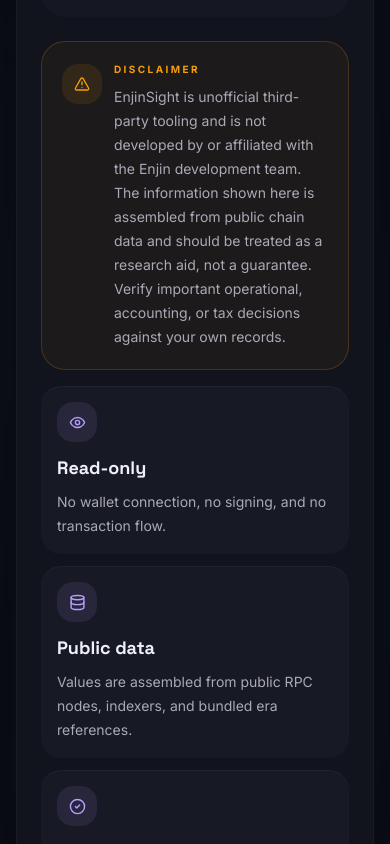
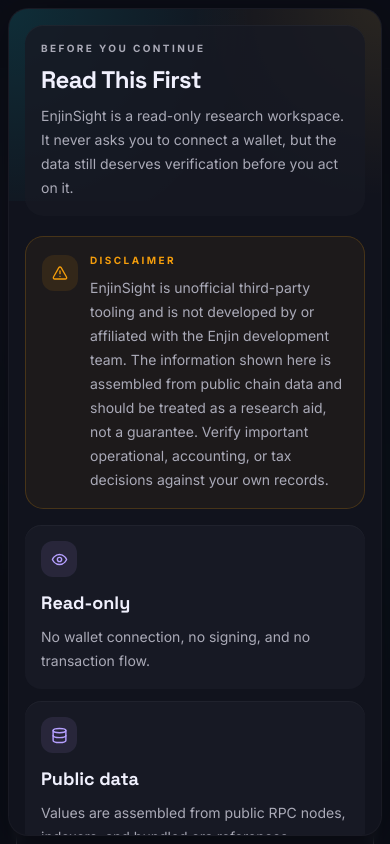
Before and after one commit to bladzv/enjinsight, a React (Vite) app: page / in a window 390 px wide. Shown: the top 844 px of the page. Built offline with nearby package versions, Linux system fonts and the light colour scheme.

Commit message:
fix(frontend): improve responsive layout

```diff
--- a/src/App.jsx
+++ b/src/App.jsx
@@ -512,7 +512,7 @@ function ResultsPagination({ page, totalPages, totalItems, itemLabel, onPageChan
       <span>
         {totalItems.toLocaleString('en')} {itemLabel}
       </span>
-      <div className="flex items-center gap-1.5">
+      <div className="flex max-w-full flex-wrap items-center justify-end gap-1.5">
         <button
           type="button"
           onClick={() => onPageChange(1)}
--- a/src/components/AppHeader.jsx
+++ b/src/components/AppHeader.jsx
@@ -32,7 +32,7 @@ export default function AppHeader({ status, view, onBack, onNavigate, onAbout })
   return (
     <header className="sticky top-0 z-40 border-b border-white/5 bg-ink/80 backdrop-blur-2xl">
       <div className="mx-auto flex max-w-[104rem] flex-col gap-3 px-4 py-3 sm:px-6">
-        <div className="flex items-center justify-between gap-4">
+        <div className="flex min-w-0 items-center justify-between gap-3 sm:gap-4">
           <button
             type="button"
             onClick={() => handleNav('home')}
@@ -54,7 +54,7 @@ export default function AppHeader({ status, view, onBack, onNavigate, onAbout })
               href={README_URL}
               target="_blank"
               rel="noopener noreferrer"
-              className="btn-icon flex items-center gap-2 px-3"
+              className="btn-icon hidden items-center gap-2 px-3 sm:flex"
               aria-label="Open README on GitHub"
             >
               <BookOpen size={16} />
@@ -65,7 +65,7 @@ export default function AppHeader({ status, view, onBack, onNavigate, onAbout })
             <button
               type="button"
               onClick={handleAbout}
-              className="btn-icon flex items-center gap-2 px-3"
+              className="btn-icon hidden items-center gap-2 px-3 sm:flex"
               aria-label="About EnjinSight"
             >
               <Info size={16} />
@@ -77,7 +77,7 @@ export default function AppHeader({ status, view, onBack, onNavigate, onAbout })
               href={GITHUB_URL}
               target="_blank"
               rel="noopener noreferrer"
-              className="btn-icon flex items-center gap-2 px-3"
+              className="btn-icon hidden items-center gap-2 px-3 sm:flex"
               aria-label="Open source on GitHub"
             >
               <Github size={16} />
@@ -118,7 +118,7 @@ export default function AppHeader({ status, view, onBack, onNavigate, onAbout })
 
       {/* Dropdown — visible below lg when menu is open */}
       {menuOpen && (
-        <div className="lg:hidden border-t border-white/5 bg-ink/95 backdrop-blur-2xl px-4 py-3 flex flex-col gap-1">
+        <div className="lg:hidden flex max-h-[calc(100dvh-4.75rem)] flex-col gap-1 overflow-y-auto border-t border-white/5 bg-ink/95 px-4 py-3 backdrop-blur-2xl">
           {NAV_ITEMS.map(item => {
             const isActive = view === item.key
             return (
--- a/src/components/DisclaimerModal.jsx
+++ b/src/components/DisclaimerModal.jsx
@@ -7,12 +7,12 @@ const BRAND_NAME_URL = '/assets/brand/enjinsight_brand.png'
 
 export function DisclaimerContent({ compact = false } = {}) {
   return (
-    <div className={`rounded-[1.5rem] border border-warning/20 bg-warning/5 ${compact ? 'p-4' : 'p-5'}`}>
+    <div className={`rounded-[1.15rem] border border-warning/20 bg-warning/5 sm:rounded-[1.5rem] ${compact ? 'p-4' : 'p-4 sm:p-5'}`}>
       <div className="flex items-start gap-3">
-        <div className="mt-0.5 flex h-10 w-10 flex-shrink-0 items-center justify-center rounded-2xl bg-warning/10 text-warning">
+        <div className="mt-0.5 flex h-9 w-9 flex-shrink-0 items-center justify-center rounded-xl bg-warning/10 text-warning sm:h-10 sm:w-10 sm:rounded-2xl">
           <AlertTriangle size={16} />
         </div>
-        <div className="space-y-2">
+        <div className="min-w-0 space-y-2">
           <p className="section-label text-warning">Disclaimer</p>
           <p className="text-sm leading-6 text-text-secondary">
             EnjinSight is unofficial third-party tooling and is not developed by or affiliated with the Enjin development team.
@@ -51,20 +51,35 @@ export default function DisclaimerModal({ mode = 'first-visit', onClose }) {
   const [seconds, setSeconds] = useState(5)
 
   useEffect(() => {
+    const prevOverflow = document.body.style.overflow
+    const onKeyDown = (event) => {
+      if (!isFirstVisit && event.key === 'Escape') onClose?.()
+    }
+
+    document.body.style.overflow = 'hidden'
+    window.addEventListener('keydown', onKeyDown)
+
+    return () => {
+      document.body.style.overflow = prevOverflow
+      window.removeEventListener('keydown', onKeyDown)
+    }
+  }, [isFirstVisit, onClose])
+
+  useEffect(() => {
     if (!isFirstVisit || seconds <= 0) return
     const t = setTimeout(() => setSeconds(s => s - 1), 1000)
     return () => clearTimeout(t)
   }, [seconds, isFirstVisit])
 
   return (
-    <div className="fixed inset-0 z-50 flex items-center justify-center p-4" role="dialog" aria-modal="true">
+    <div className="fixed inset-0 z-50 flex items-end justify-center overflow-hidden p-2 sm:items-center sm:p-4" role="dialog" aria-modal="true">
       <div
         className="absolute inset-0 bg-ink/80 backdrop-blur-sm"
         onClick={isFirstVisit ? undefined : onClose}
       />
 
       <div
-        className="relative z-10 w-full max-w-2xl animate-fade-in overflow-hidden rounded-[2rem] bg-surface shadow-float"
+        className="relative z-10 flex max-h-[calc(100dvh-1rem)] w-full max-w-2xl animate-fade-in flex-col overflow-hidden rounded-[1.25rem] bg-surface shadow-float sm:max-h-[calc(100dvh-2rem)] sm:rounded-[2rem]"
         style={{ border: '1px solid rgba(70,71,82,0.14)' }}
       >
         <div
@@ -83,8 +98,8 @@ export default function DisclaimerModal({ mode = 'first-visit', onClose }) {
           </button>
         )}
 
-        <div className="relative z-10 space-y-6 p-6 sm:p-8">
-          <div className="rounded-[1.5rem] bg-card/80 p-5 shadow-inset-soft sm:p-6">
+        <div className="relative z-10 min-h-0 space-y-5 overflow-y-auto overscroll-contain p-4 sm:space-y-6 sm:p-8">
+          <div className="rounded-[1.15rem] bg-card/80 p-4 shadow-inset-soft sm:rounded-[1.5rem] sm:p-6">
             <div className="space-y-2">
               {!isFirstVisit && (
                 <div className="mb-4 flex items-center gap-3">
@@ -98,7 +113,7 @@ export default function DisclaimerModal({ mode = 'first-visit', onClose }) {
                 </p>
               )}
               {isFirstVisit && (
-                <h2 className="font-headline text-3xl font-bold tracking-tight text-text">
+                <h2 className="font-headline text-2xl font-bold tracking-tight text-text sm:text-3xl">
                   Read This First
                 </h2>
               )}
@@ -112,7 +127,7 @@ export default function DisclaimerModal({ mode = 'first-visit', onClose }) {
 
           <FirstVisitContent />
 
-          <div className="flex justify-end">
+          <div className="flex justify-end pb-1">
             {isFirstVisit ? (
               <button
                 type="button"
@@ -162,8 +177,8 @@ function FirstVisitContent() {
 
 function FirstVisitCard({ icon: Icon, title, text }) {
   return (
-    <div className="rounded-[1.25rem] bg-card px-4 py-4 shadow-inset-soft">
-      <div className="flex h-10 w-10 items-center justify-center rounded-2xl bg-primary/10 text-primary">
+    <div className="min-w-0 rounded-[1rem] bg-card px-4 py-4 shadow-inset-soft sm:rounded-[1.25rem]">
+      <div className="flex h-9 w-9 items-center justify-center rounded-xl bg-primary/10 text-primary sm:h-10 sm:w-10 sm:rounded-2xl">
         <Icon size={17} />
       </div>
       <h3 className="mt-3 font-headline text-lg font-bold text-text">{title}</h3>
--- a/src/components/InfusionChecker.jsx
+++ b/src/components/InfusionChecker.jsx
@@ -915,7 +915,7 @@ export default function InfusionChecker() {
         )}
 
         <div className="data-table-wrap">
-          <table className="data-table">
+          <table className="data-table min-w-[760px]">
             <thead className="data-table-head">
               <tr>
                 {renderSortableHeader('tokenId')}
--- a/src/components/LandingPage.jsx
+++ b/src/components/LandingPage.jsx
@@ -10,7 +10,6 @@ const FEATURES = [
     label: 'Launch Explorer',
     resource: 'Relaychain RPC Endpoint',
     accent: 'text-primary',
-    glow: 'from-primary/20 to-transparent',
   },
   {
     key: 'staking',
@@ -21,7 +20,6 @@ const FEATURES = [
     label: 'View Cadence',
     resource: 'Subscan API Endpoint',
     accent: 'text-cyan',
-    glow: 'from-cyan/20 to-transparent',
   },
   {
     key: 'balance',
@@ -32,7 +30,6 @@ const FEATURES = [
     label: 'Track Address',
     resource: 'Archive RPC Endpoint',
     accent: 'text-warning',
-    glow: 'from-warning/20 to-transparent',
   },
   {
     key: 'reward-history',
@@ -43,7 +40,6 @@ const FEATURES = [
     label: 'Audit History',
     resource: 'Archive RPC + Subscan',
     accent: 'text-success',
-    glow: 'from-success/20 to-transparent',
   },
   {
     key: 'infusion',
@@ -54,82 +50,50 @@ const FEATURES = [
     label: 'Check Infusion',
     resource: 'Ethereum RPC + Etherscan',
     accent: 'text-primary',
-    glow: 'from-primary/20 to-transparent',
   },
-]
-
-const SIGNALS = [
-  { label: 'Tool Modules', value: '5', tone: 'text-primary', accent: 'metric-card-left-primary' },
-  { label: 'Access Mode', value: 'Read-only', tone: 'text-cyan', accent: 'metric-card-left-cyan' },
-  { label: 'Wallet Required', value: 'None', tone: 'text-success', accent: 'metric-card-left-success' },
-  { label: 'Sources', value: 'RPC + Indexers', tone: 'text-text', accent: 'metric-card-left-warning' },
 ]
 
 export default function LandingPage({ onNavigate }) {
   return (
     <div className="space-y-8 pb-12 sm:space-y-10 sm:pb-16 lg:space-y-12">
-      <section className="page-hero">
-        <div className="relative z-10 grid gap-10 lg:grid-cols-[minmax(0,1.2fr)_minmax(320px,0.8fr)] lg:items-start">
-          <div className="space-y-6">
-            <div className="space-y-5 max-w-2xl">
-              <div className="hero-kicker">
-                <span className="hero-dot" />
-                Network Active
-              </div>
-              <h2 className="hero-title text-balance">
-                Enjin blockchain analytics with a sharper lens.
-              </h2>
-              <p className="hero-copy">
+      <section className="max-w-3xl">
+        <p className="text-sm leading-6 text-text-secondary sm:text-base sm:leading-7">
           Read-only monitoring utilities for the Enjin ecosystem, designed to make dense on-chain data feel legible.
           Jump straight into era tracking, staking diagnostics, balance archaeology, reward audits, or ERC-20 ENJ infusion checks.
         </p>
-            </div>
-          </div>
-
-          <div className="grid gap-3 sm:grid-cols-2 lg:min-w-[360px]">
-            {SIGNALS.map(signal => (
-              <div
-                key={signal.label}
-                className={`metric-card ${signal.accent} p-4 backdrop-blur-sm text-sm flex flex-col justify-center`}
-              >
-                <p className="metric-label">{signal.label}</p>
-                <p className={`metric-value text-lg ${signal.tone}`}>{signal.value}</p>
-              </div>
-            ))}
-          </div>
-
-        </div>
       </section>
 
       <section className="space-y-5">
         <div className="flex flex-col gap-3 sm:flex-row sm:items-end sm:justify-between">
           <div>
-            <p className="section-label">Toolset</p>
-            <h3 className="section-title">Choose an analytics workflow</h3>
+            <h3 className="section-title">Toolset</h3>
           </div>
         </div>
 
         <div className="grid gap-4 md:grid-cols-2 xl:grid-cols-5">
-          {FEATURES.map(({ key, icon: Icon, title, description, label, resource, accent, glow }) => (
+          {FEATURES.map(({ key, icon: Icon, title, description, label, resource, accent }) => (
             <article
               key={key}
-              className="group relative overflow-hidden rounded-[1.5rem] border border-white/6 bg-surface p-6 shadow-ambient transition-transform duration-200 hover:-translate-y-1"
+              className="group flex min-h-[19rem] min-w-0 flex-col rounded-[1.25rem] border border-white/6 bg-surface p-5 shadow-ambient transition-all duration-200 hover:-translate-y-1 hover:border-cyan/20 hover:bg-card"
             >
-              <div className={`absolute inset-x-0 top-0 h-24 bg-gradient-to-b ${glow} opacity-80`} />
-              <div className="relative z-10 flex h-full flex-col gap-5">
-                <div className="flex items-start justify-between gap-4">
-                  <div className={`flex h-12 w-12 items-center justify-center rounded-2xl bg-card ${accent}`}>
-                    <Icon size={22} />
+              <div className="flex min-w-0 items-center gap-3">
+                <div className={`flex h-11 w-11 shrink-0 items-center justify-center rounded-xl bg-card ${accent}`}>
+                  <Icon size={20} />
                 </div>
-                  <span className="mini-chip">{resource}</span>
+                <h4 className="min-w-0 break-words font-headline text-xl font-bold leading-tight text-text">
+                  {title}
+                </h4>
               </div>
 
-                <div className="space-y-3">
-                  <h4 className="font-headline text-2xl font-bold leading-tight text-text">{title}</h4>
-                  <p className="text-sm leading-6 text-text-secondary">{description}</p>
-                </div>
+              <p className="mt-4 text-xs font-semibold leading-5 text-text-secondary">
+                <span className="text-text">Source:</span> {resource}
+              </p>
 
-                <div className="mt-auto flex items-center justify-end gap-3">
+              <p className="mt-4 text-sm leading-6 text-text-secondary">
+                {description}
+              </p>
+
+              <div className="mt-auto flex justify-center pt-6">
                 <button
                   type="button"
                   onClick={() => onNavigate(key)}
@@ -139,7 +103,6 @@ export default function LandingPage({ onNavigate }) {
                   {label}
                 </button>
               </div>
-              </div>
             </article>
           ))}
         </div>
--- a/src/components/PoolCard.jsx
+++ b/src/components/PoolCard.jsx
@@ -158,7 +158,7 @@ export default function PoolCard({ pool, eraCount, latestEra, onRetry, open: con
             />
           </div>
 
-          <div className="flex rounded-[1rem] bg-[#05070f] p-2">
+          <div className="flex flex-col gap-2 rounded-[1rem] bg-[#05070f] p-2 sm:flex-row">
             <TabButton
               active={activeTab === 'rewards'}
               onClick={() => setActiveTab('rewards')}
@@ -231,7 +231,7 @@ function MetricRow({ label, value, accent = 'text-text' }) {
 
 function PreviewMetric({ label, value, accent = 'text-text' }) {
   return (
-    <div className="rounded-[1rem] bg-card/85 px-3 py-2.5">
+    <div className="min-w-0 rounded-[1rem] bg-card/85 px-3 py-2.5">
       <p className="text-[9px] font-bold uppercase tracking-[0.2em] text-text-secondary">{label}</p>
       <p className={`mt-1.5 font-headline text-lg font-bold ${accent}`}>{value}</p>
     </div>
@@ -253,7 +253,7 @@ function TabButton({ active, onClick, icon, label, badge, badgeVariant }) {
         <span className="whitespace-normal break-words text-left">{label}</span>
       </span>
       {badge && (
-        <span className={`ml-auto rounded-full px-2 py-0.5 text-[10px] font-semibold ${
+        <span className={`ml-auto shrink-0 rounded-full px-2 py-0.5 text-[10px] font-semibold ${
           badgeVariant === 'warn' ? 'bg-warning/15 text-warning' : 'bg-surface-high text-text-secondary'
         }`}>
           {badge}
--- a/src/components/RewardHistoryViewer.jsx
+++ b/src/components/RewardHistoryViewer.jsx
@@ -590,7 +590,7 @@ function PoolMultiSelect({ pools, value, onChange }) {
       </button>
 
       {open && (
-        <div className="absolute left-0 top-full z-50 mt-1 max-h-64 min-w-[220px] overflow-y-auto rounded-[1rem] bg-card py-1 shadow-xl shadow-black/40">
+        <div className="absolute right-0 top-full z-50 mt-1 max-h-64 min-w-[220px] max-w-[calc(100vw-2rem)] overflow-y-auto rounded-[1rem] bg-card py-1 shadow-xl shadow-black/40 sm:left-0 sm:right-auto">
           {/* Select All / Clear */}
           <div className="flex items-center gap-2 px-3 py-1.5 bg-surface-bright rounded-t-lg">
             <button
--- a/src/components/TerminalLog.jsx
+++ b/src/components/TerminalLog.jsx
@@ -116,7 +116,7 @@ export default function TerminalLog({ logs, sticky = false, onExpandChange }) {
         <div
           id="terminal-body"
           className="overflow-y-auto bg-term scrollbar-thin"
-          style={{ maxHeight: sticky ? 'min(360px, 48vh)' : '340px' }}
+          style={{ maxHeight: sticky ? 'min(320px, 42dvh)' : '340px' }}
           role="log"
           aria-live="polite"
           aria-label="Logs output"
@@ -128,7 +128,7 @@ export default function TerminalLog({ logs, sticky = false, onExpandChange }) {
               {logs.map(entry => {
                 const isRetry = typeof entry.message === 'string' && /Retry\s+\d+\/\d+/i.test(entry.message)
                 return (
-                  <div key={entry.id} className="grid grid-cols-[auto_auto_minmax(0,1fr)] gap-4 leading-relaxed">
+                  <div key={entry.id} className="grid grid-cols-[auto_auto_minmax(0,1fr)] gap-x-2 gap-y-1 leading-relaxed sm:gap-x-4">
                     <span className="select-none text-muted">{entry.ts}</span>
                     <span className={`select-none ${LEVEL_CLASS[entry.level]}`}>[{entry.level}]</span>
                     <span className={`break-all text-text ${isRetry ? 'log-retry' : ''}`}>
--- a/src/components/ValidatorCard.jsx
+++ b/src/components/ValidatorCard.jsx
@@ -240,7 +240,7 @@ export function ValidatorDetailsModal({ open, onClose, validator, eraCount, late
           />
         </div>
 
-        <div className="flex rounded-[1rem] bg-[#05070f] p-2">
+        <div className="flex flex-col gap-2 rounded-[1rem] bg-[#05070f] p-2 sm:flex-row">
           <TabButton
             active={activeTab === 'era'}
             onClick={() => setActiveTab('era')}
@@ -312,7 +312,7 @@ function MetricRow({ label, value, accent = 'text-text' }) {
 
 function PreviewMetric({ label, value, accent = 'text-text' }) {
   return (
-    <div className="rounded-[1rem] bg-card/85 px-3 py-2.5">
+    <div className="min-w-0 rounded-[1rem] bg-card/85 px-3 py-2.5">
       <p className="text-[9px] font-bold uppercase tracking-[0.2em] text-text-secondary">{label}</p>
       <p className={`mt-1.5 font-headline text-lg font-bold ${accent}`}>{value}</p>
     </div>
@@ -334,7 +334,7 @@ function TabButton({ active, onClick, icon, label, badge, badgeVariant }) {
         <span className="whitespace-normal break-words text-left">{label}</span>
       </span>
       {badge && (
-        <span className={`ml-auto rounded-full px-2 py-0.5 text-[10px] font-semibold ${
+        <span className={`ml-auto shrink-0 rounded-full px-2 py-0.5 text-[10px] font-semibold ${
           badgeVariant === 'warn' ? 'bg-warning/15 text-warning' : 'bg-surface-high text-text-secondary'
         }`}>
           {badge}
--- a/src/index.css
+++ b/src/index.css
@@ -27,11 +27,15 @@
   html {
     scroll-behavior: smooth;
     background: var(--ink);
+    width: 100%;
+    overflow-x: hidden;
   }
 
   body {
     @apply text-text font-sans antialiased;
     min-height: 100dvh;
+    width: 100%;
+    overflow-x: hidden;
     background-color: var(--ink);
     background-image:
       radial-gradient(circle at top left, rgba(182, 160, 255, 0.16), transparent 28%),
@@ -74,10 +78,20 @@
 
   #root {
     min-height: 100dvh;
+    min-width: 0;
+    overflow-x: clip;
   }
 
   button, [role='button'], a, input, select, textarea {
     touch-action: manipulation;
+  }
+
+  main, section, article {
+    min-width: 0;
+  }
+
+  input, select, textarea {
+    max-width: 100%;
   }
 
   :focus-visible {
@@ -113,11 +127,13 @@
 @layer components {
   .card {
     @apply rounded-xl bg-card shadow-card;
+    min-width: 0;
     border: 1px solid rgba(70, 71, 82, 0.10);
   }
 
   .observatory-panel {
     @apply rounded-[1.25rem] bg-surface shadow-ambient;
+    min-width: 0;
     border: 1px solid rgba(70, 71, 82, 0.12);
   }
 
@@ -137,6 +153,7 @@
 
   .page-hero {
     @apply relative overflow-hidden rounded-[1.6rem] px-5 py-5 sm:px-6 sm:py-6 lg:px-7 lg:py-6 xl:px-8 xl:py-7;
+    min-width: 0;
     background:
       radial-gradient(circle at top right, rgba(0, 238, 252, 0.12), transparent 30%),
       radial-gradient(circle at bottom left, rgba(182, 160, 255, 0.16), transparent 38%),
@@ -312,12 +329,14 @@
     @apply bg-surface-highest rounded-lg px-3 py-2.5 text-sm text-text placeholder:text-muted
            disabled:opacity-50 transition-colors
            focus-visible:outline-none focus-visible:ring-1 focus-visible:ring-primary;
+    min-width: 0;
   }
 
   .select-field {
     @apply bg-surface-highest rounded-lg px-3 py-2.5 text-sm text-text
            disabled:opacity-50 transition-colors cursor-pointer
            focus-visible:outline-none focus-visible:ring-1 focus-visible:ring-primary;
+    min-width: 0;
   }
 
   /* Compact variant for table/filter controls */
@@ -333,11 +352,13 @@
 
   .data-panel {
     @apply rounded-[1.25rem] bg-surface px-4 py-4 sm:px-5 sm:py-5;
+    min-width: 0;
     border: 1px solid rgba(70, 71, 82, 0.10);
   }
 
   .inset-panel {
     @apply rounded-[1rem] bg-term/60 px-4 py-4;
+    min-width: 0;
     border: 1px solid rgba(70, 71, 82, 0.08);
   }
 
@@ -351,12 +372,17 @@
 
   .data-table-wrap {
     @apply overflow-x-auto rounded-[1.15rem] bg-card/75 p-1.5;
+    max-width: 100%;
+    min-width: 0;
+    overscroll-behavior-x: contain;
+    -webkit-overflow-scrolling: touch;
     border: 1px solid rgba(70, 71, 82, 0.12);
     box-shadow: inset 0 1px 0 rgba(255,255,255,0.03);
   }
 
   .data-table {
     @apply w-full border-collapse text-xs;
+    min-width: 100%;
   }
 
   .data-table-head {
@@ -381,10 +407,12 @@
 
   .data-toolbar {
     @apply mb-3 flex flex-wrap items-center justify-between gap-3 text-xs text-text-secondary;
+    min-width: 0;
   }
 
   .chart-frame {
     @apply rounded-[1.15rem] bg-card/80 p-3;
+    min-width: 0;
     border: 1px solid rgba(70, 71, 82, 0.12);
     box-shadow: inset 0 1px 0 rgba(255,255,255,0.03);
   }
```
Also changed, not shown: src/components/DetailModal.jsx (+7 -7 lines), src/components/Tooltip.jsx (added, +7 -0 lines), 1 other file (tests, documents, lock files or other folders). Lines whose indentation alone changed are shown as unchanged.
